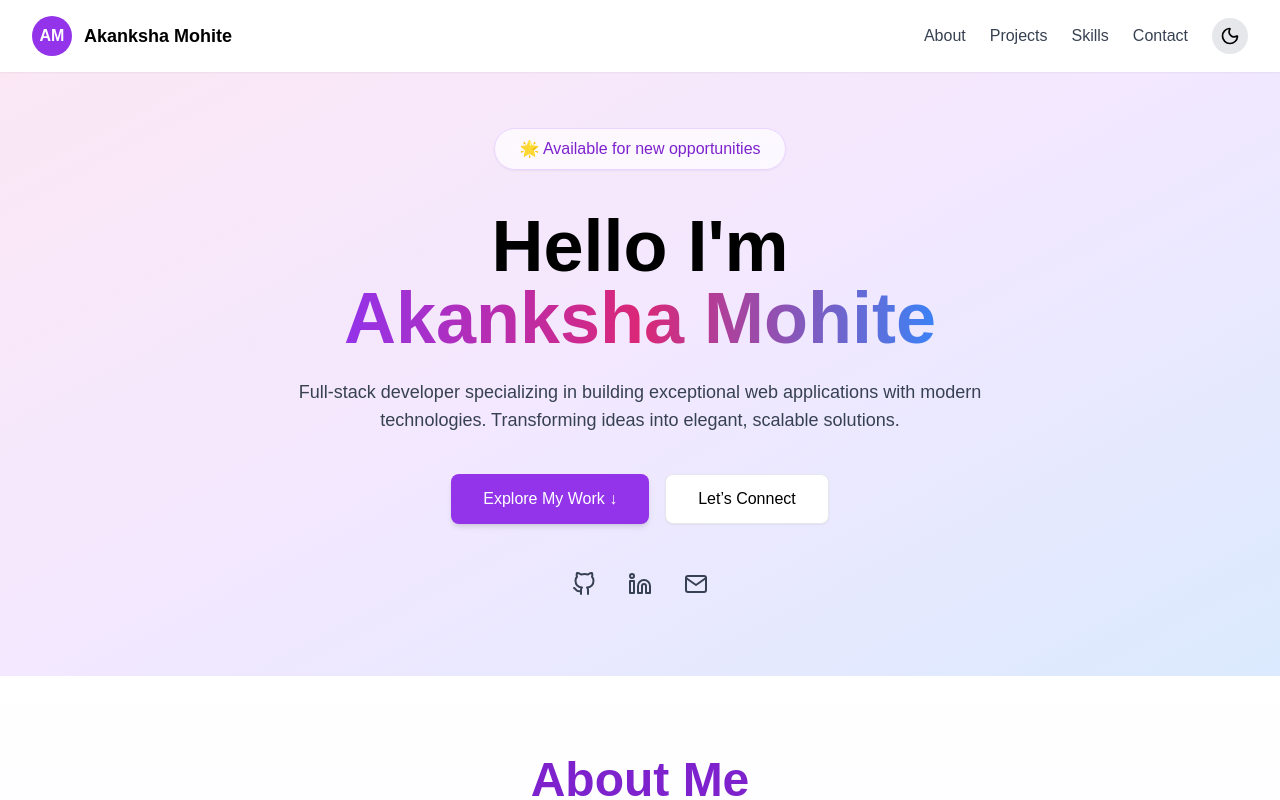
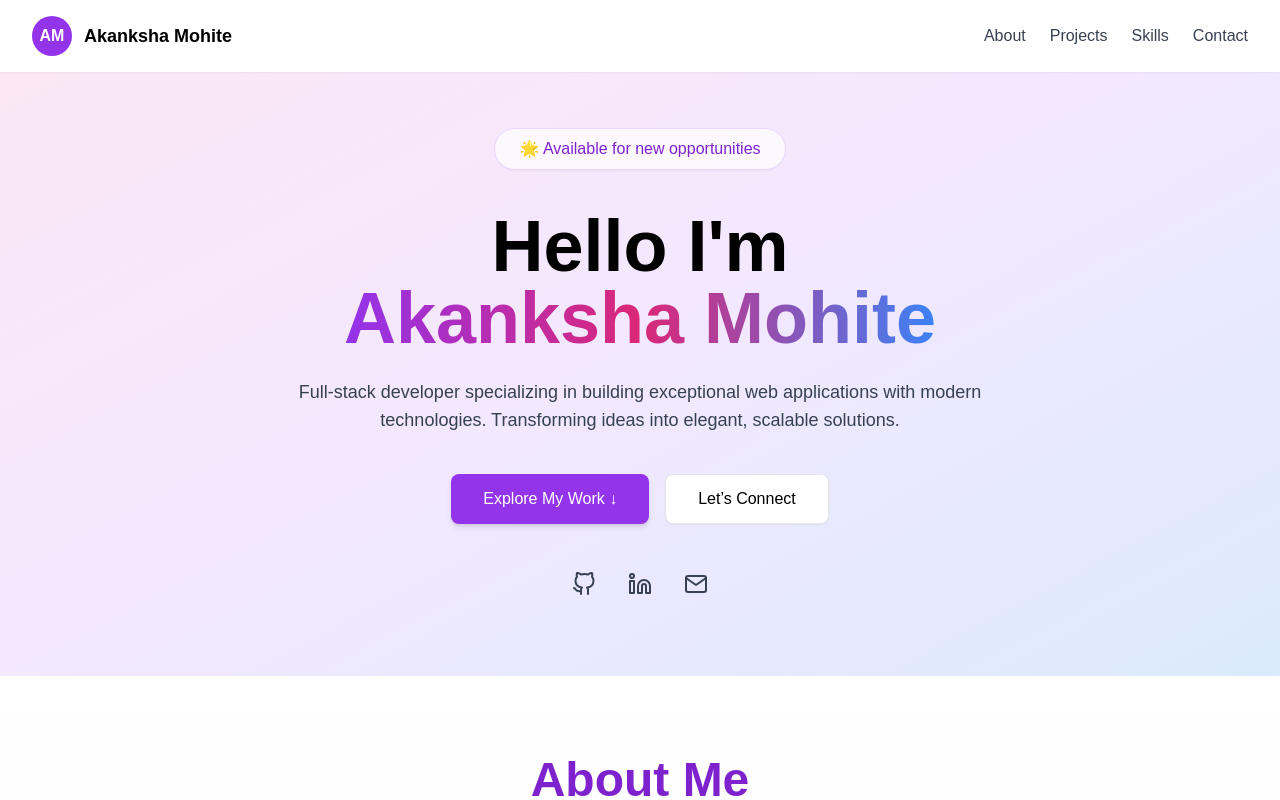
Before and after one commit to mohiteakanksha/Portfolio, a Next.js app: page / in a window 1280 px wide. Shown: the top 800 px of the page. Built offline with nearby package versions, Linux system fonts and the light colour scheme; no server answers; the database is empty.

Commit message:
Initial commit

```diff
--- a/app/components/NavBar.jsx
+++ b/app/components/NavBar.jsx
@@ -39,15 +39,7 @@ export default function Navbar() {
         <li><a href="#Contact">Contact</a></li>
 
         {/* Theme toggle inside the same row */}
-        <li>
-          <button
-            onClick={() => setDarkMode(!darkMode)}
-            className="p-2 rounded-full bg-gray-200 dark:bg-purple-600
-                       text-black dark:text-white transition"
-          >
-            {darkMode ? <Sun size={20} /> : <Moon size={20} />}
-          </button>
-        </li>
+
       </ul>
 
     </nav>
```
